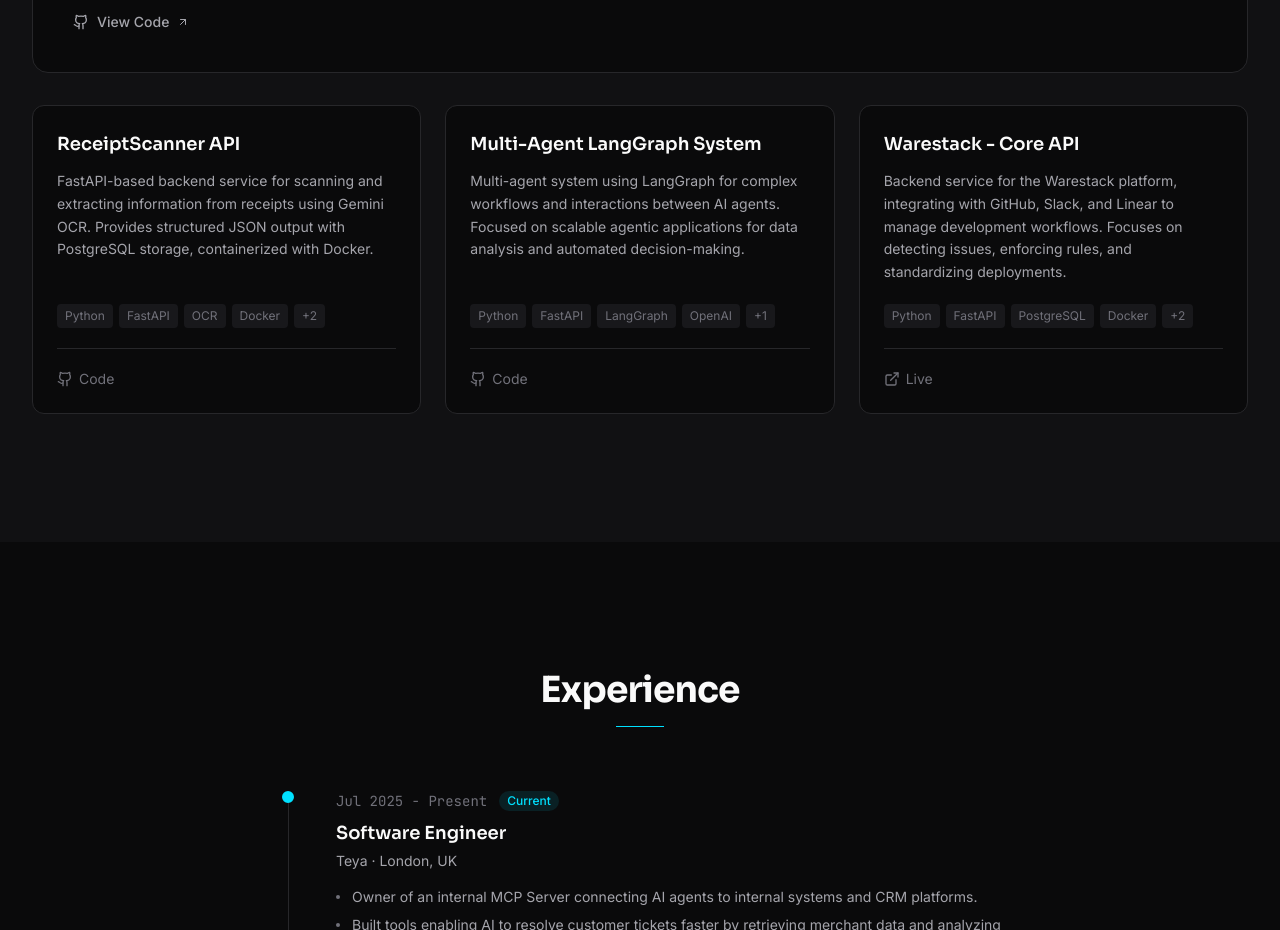
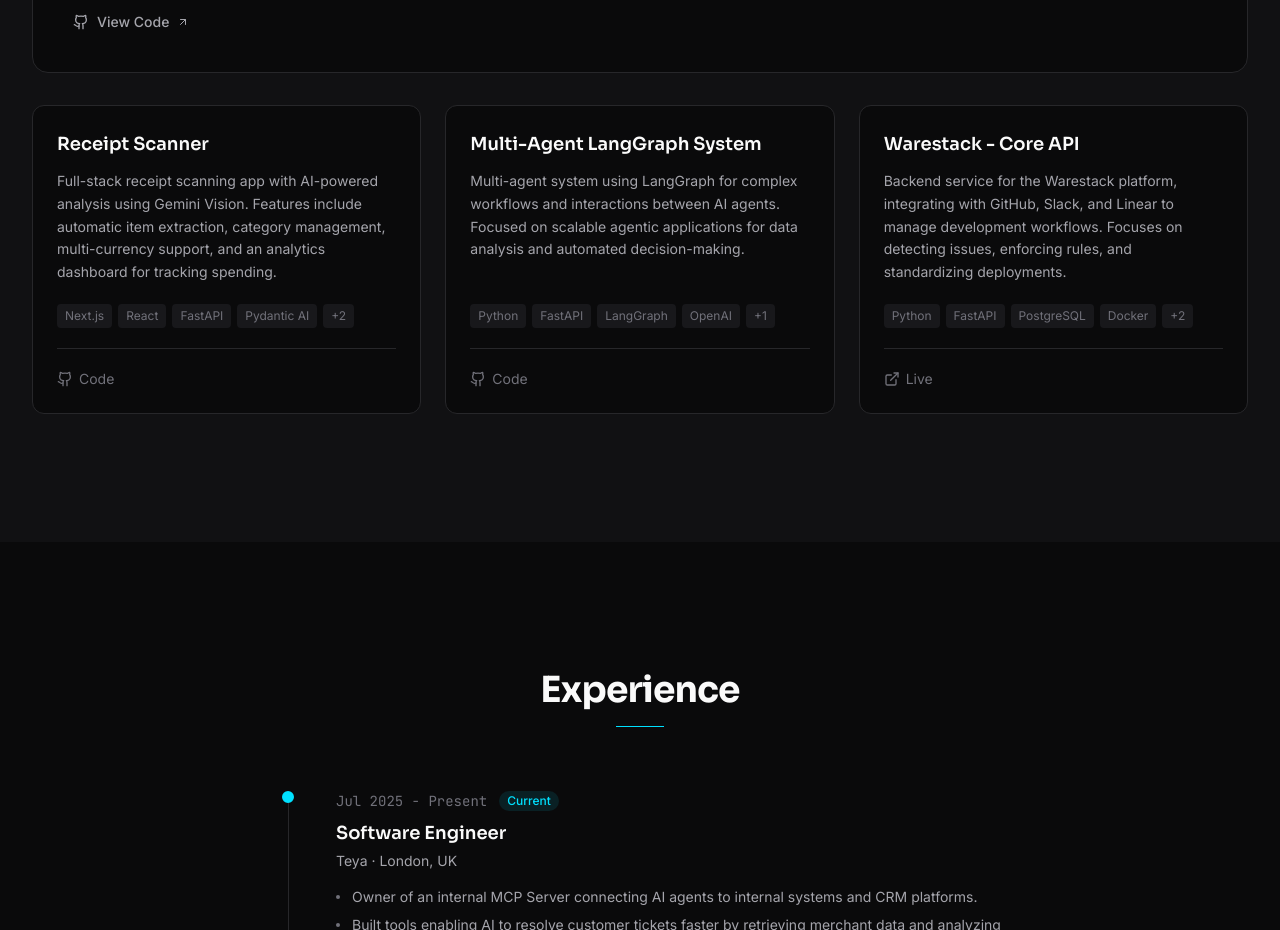
Before and after one commit to cgoncalves94/portfolio-cesar, a Next.js app: page / in a window 1280 px wide. Shown: the part 3100-4030 px from the top of the page. Built offline with nearby package versions, Linux system fonts and the light colour scheme; no server answers.

Commit message:
chore: update Receipt Scanner project card to reflect full-stack upgrade

```diff
--- a/src/components/Projects.tsx
+++ b/src/components/Projects.tsx
@@ -24,10 +24,10 @@ const projectsData: Project[] = [
     featured: true,
   },
   {
-    title: 'ReceiptScanner API',
+    title: 'Receipt Scanner',
     description:
-      'FastAPI-based backend service for scanning and extracting information from receipts using Gemini OCR. Provides structured JSON output with PostgreSQL storage, containerized with Docker.',
-    tags: ['Python', 'FastAPI', 'OCR', 'Docker', 'PostgreSQL', 'Gemini'],
+      'Full-stack receipt scanning app with AI-powered analysis using Gemini Vision. Features include automatic item extraction, category management, multi-currency support, and an analytics dashboard for tracking spending.',
+    tags: ['Next.js', 'React', 'FastAPI', 'Pydantic AI', 'PostgreSQL', 'Gemini'],
     githubLink: 'https://github.com/cgoncalves94/ReceiptScanner',
     liveLink: null,
     featured: false,
```
